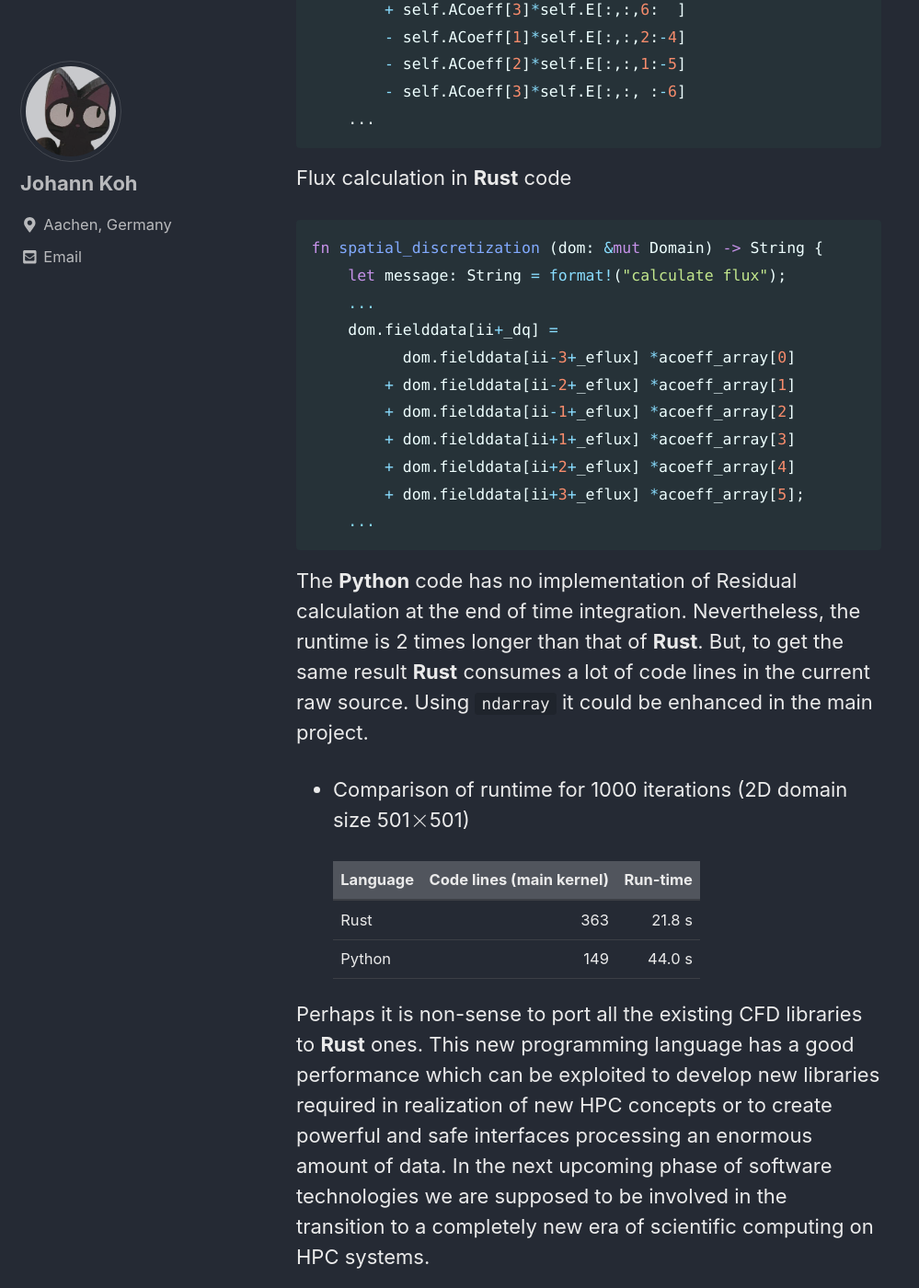
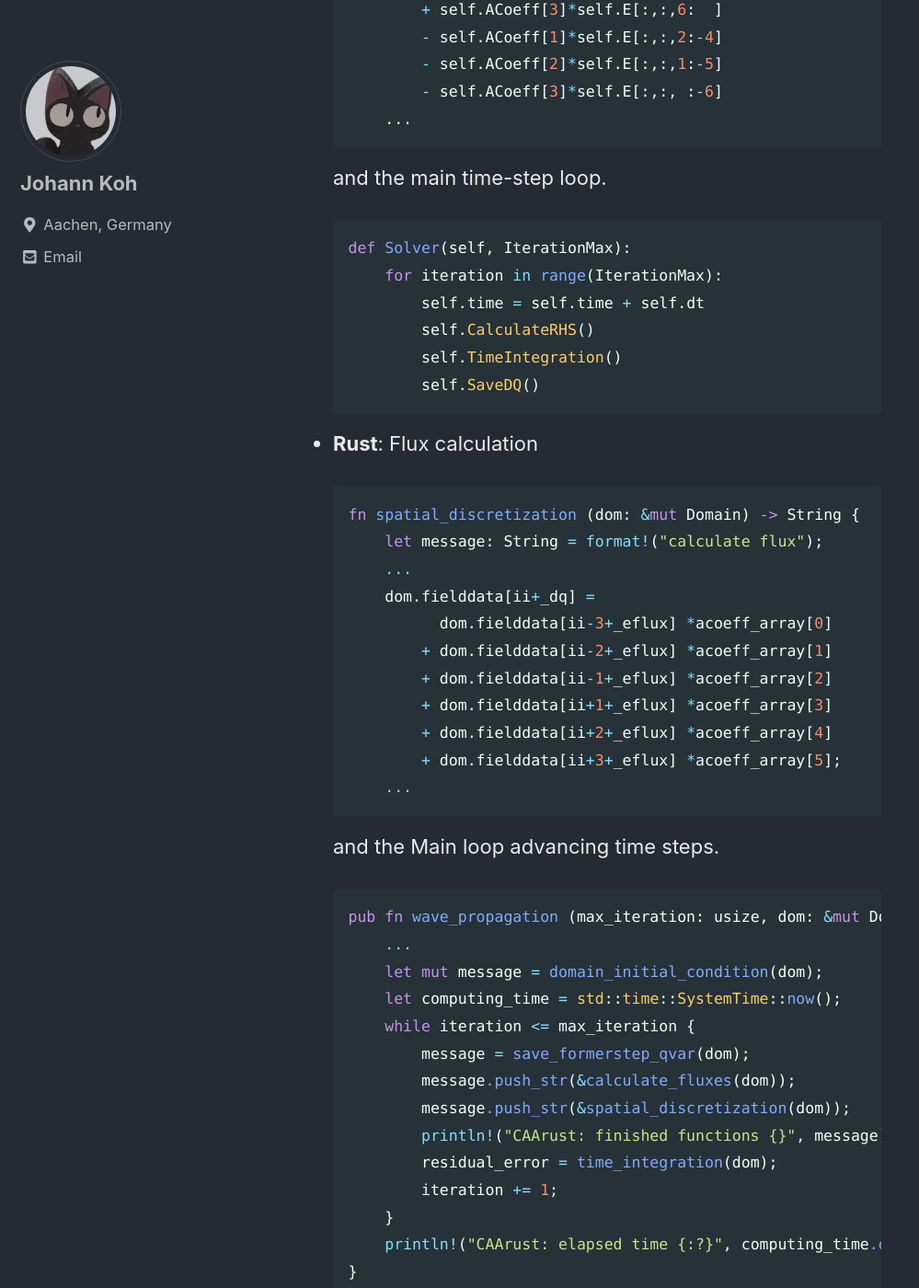
Before and after one commit to meuus/meuus.github.io, a Jekyll site: the page built from _posts/2021-01-21-rustcaa.md, in a window 1280 px wide and 1400 px high, scrolled down 2074 px. Shown: the whole window at 92% size, without its empty margins (0-999 px from the left). Built offline with Jekyll 4.4.1, drawn with Linux system fonts in a browser that asks for light colours; cached includes are drawn as plain includes; formulas are drawn with MathJax 3; some of the changed text lies outside the part shown.

Commit message:
update rust caa

````diff
--- a/_posts/2021-01-21-rustcaa.md
+++ b/_posts/2021-01-21-rustcaa.md
@@ -10,35 +10,65 @@ For a long time, however, the code implementation in CFD tools has been done wit
 
 ![CAA Workshop 1 benchmark problem (category 3)](/assets/images/2021-01-21-1.png "2D wave propagation")
 
-Flux calculation in __Python__ code
+* __Python__: Flux calculation
 
-```python
-def CalculateRHS(self):
-    ...
-    self.DQ[0,:,:,3:-3] =
-          self.ACoeff[1]*self.E[:,:,4:-2]
-        + self.ACoeff[2]*self.E[:,:,5:-1]
-        + self.ACoeff[3]*self.E[:,:,6:  ]
-        - self.ACoeff[1]*self.E[:,:,2:-4]
-        - self.ACoeff[2]*self.E[:,:,1:-5]
-        - self.ACoeff[3]*self.E[:,:, :-6]
-    ...
-```
+  ```python
+  def CalculateRHS(self):
+      ...
+      self.DQ[0,:,:,3:-3] =
+            self.ACoeff[1]*self.E[:,:,4:-2]
+          + self.ACoeff[2]*self.E[:,:,5:-1]
+          + self.ACoeff[3]*self.E[:,:,6:  ]
+          - self.ACoeff[1]*self.E[:,:,2:-4]
+          - self.ACoeff[2]*self.E[:,:,1:-5]
+          - self.ACoeff[3]*self.E[:,:, :-6]
+      ...
+  ```
 
-Flux calculation in __Rust__ code
-```rust
-fn spatial_discretization (dom: &mut Domain) -> String {
-    let message: String = format!("calculate flux");
-    ...
-    dom.fielddata[ii+_dq] =
-          dom.fielddata[ii-3+_eflux] *acoeff_array[0]
-        + dom.fielddata[ii-2+_eflux] *acoeff_array[1]
-        + dom.fielddata[ii-1+_eflux] *acoeff_array[2]
-        + dom.fielddata[ii+1+_eflux] *acoeff_array[3]
-        + dom.fielddata[ii+2+_eflux] *acoeff_array[4]
-        + dom.fielddata[ii+3+_eflux] *acoeff_array[5];
-    ...
-```
+  and the main time-step loop.
+  ```python
+  def Solver(self, IterationMax):
+      for iteration in range(IterationMax):
+          self.time = self.time + self.dt
+          self.CalculateRHS()
+          self.TimeIntegration()
+          self.SaveDQ()
+  ```
+
+* __Rust__: Flux calculation
+
+  ```rust
+  fn spatial_discretization (dom: &mut Domain) -> String {
+      let message: String = format!("calculate flux");
+      ...
+      dom.fielddata[ii+_dq] =
+            dom.fielddata[ii-3+_eflux] *acoeff_array[0]
+          + dom.fielddata[ii-2+_eflux] *acoeff_array[1]
+          + dom.fielddata[ii-1+_eflux] *acoeff_array[2]
+          + dom.fielddata[ii+1+_eflux] *acoeff_array[3]
+          + dom.fielddata[ii+2+_eflux] *acoeff_array[4]
+          + dom.fielddata[ii+3+_eflux] *acoeff_array[5];
+      ...
+  ```
+
+  and the Main loop advancing time steps.
+  ```rust
+  pub fn wave_propagation (max_iteration: usize, dom: &mut Domain) {
+      ...
+      let mut message = domain_initial_condition(dom);
+      let computing_time = std::time::SystemTime::now();
+      while iteration <= max_iteration {
+          message = save_formerstep_qvar(dom);
+          message.push_str(&calculate_fluxes(dom));
+          message.push_str(&spatial_discretization(dom));
+          println!("CAArust: finished functions {}", message);
+          residual_error = time_integration(dom);
+          iteration += 1;
+      }
+      println!("CAArust: elapsed time {:?}", computing_time.elapsed());
+  }
+  ```
+
 The __Python__ code has no implementation of Residual calculation at the end of time integration. Nevertheless, the runtime is 2 times longer than that of __Rust__. But, to get the same result __Rust__ consumes a lot of code lines in the current raw source. Using `ndarray` it could be enhanced in the main project.
 
 * Comparison of runtime for 1000 iterations (2D domain size 501$\times$501)
@@ -48,4 +78,6 @@ The __Python__ code has no implementation of Residual calculation at the end of
   |Rust   |363 |21.8 s|
   |Python |149 |44.0 s|
 
+<!--
 Perhaps it is non-sense to port all the existing CFD libraries to __Rust__ ones. This new programming language has a good performance which can be exploited to develop new libraries required in realization of new HPC concepts or to create powerful and safe interfaces processing an enormous amount of data. In the next upcoming phase of software technologies we are supposed to be involved in the transition to a completely new era of scientific computing on HPC systems.
+-->
````
